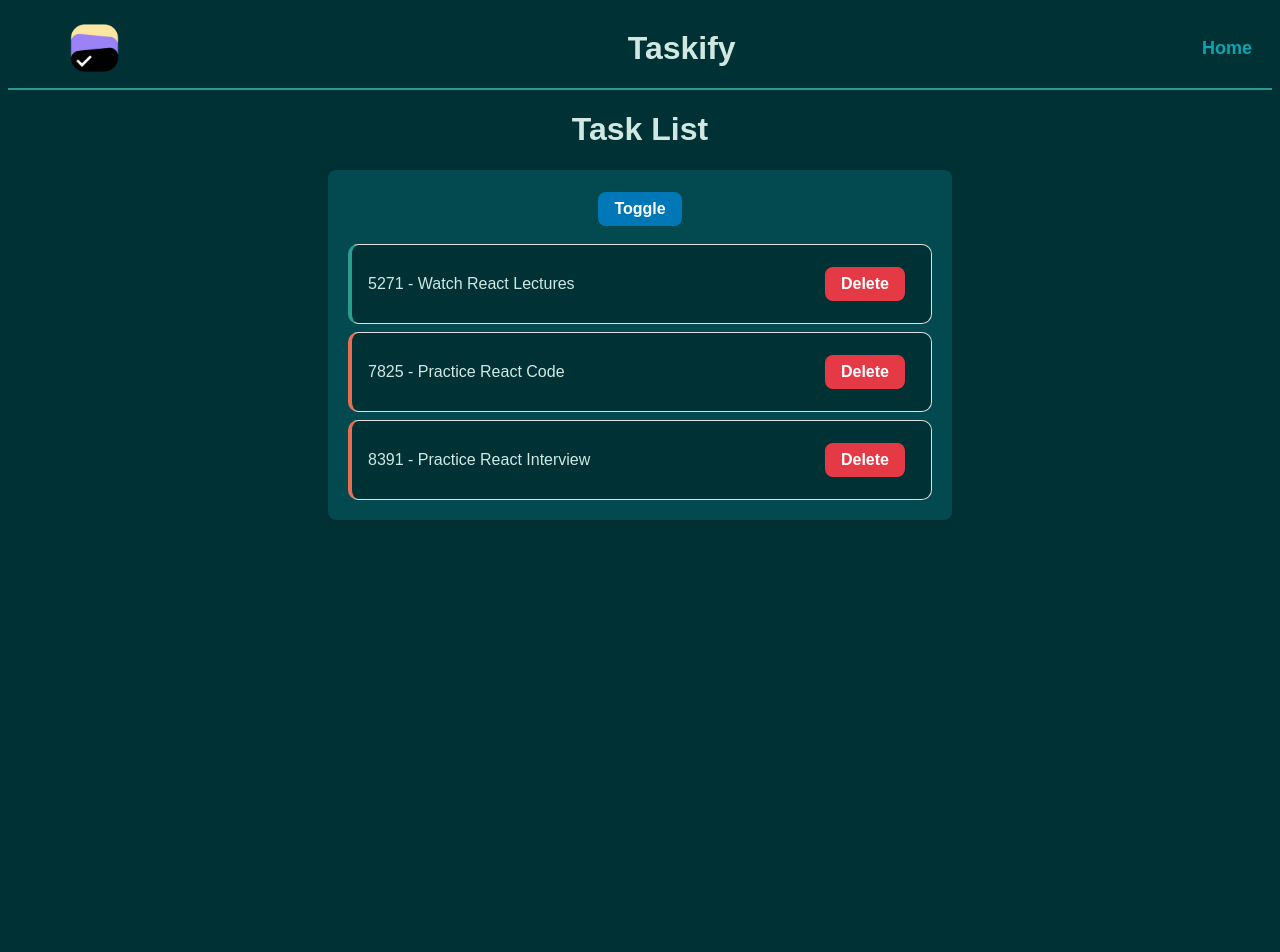
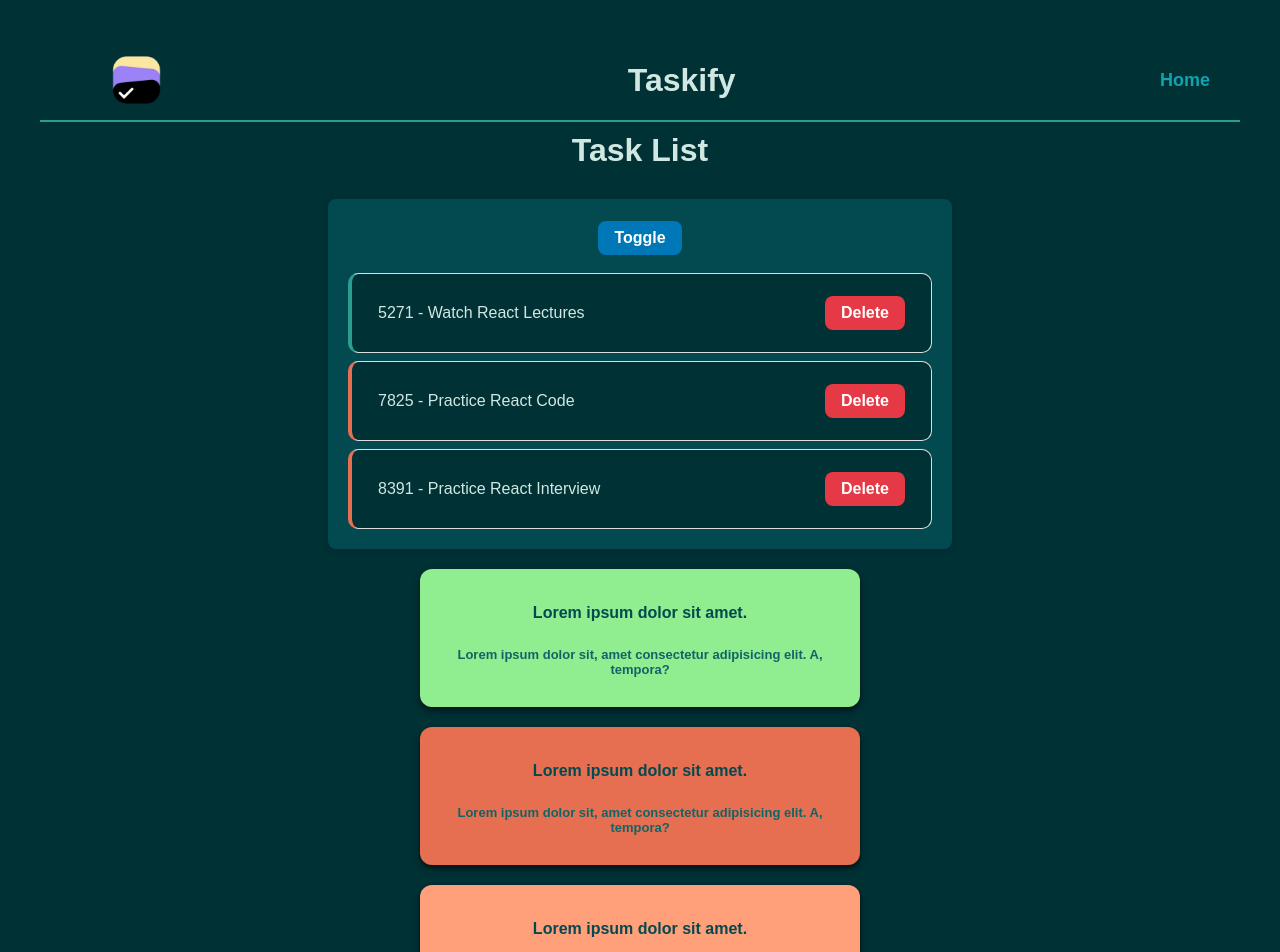
Before and after one commit to imkool47/Taskify, a React (Vite) app: page / in a window 1280 px wide. Shown: the top 952 px of the page. Before the commit the page ends 800 px from the top, so only its background shows below. Built offline with nearby package versions, Linux system fonts and the light colour scheme.

Commit message:
Added styled boxes with success, warning, and alert styles to TaskList and Improved the visual presentation of TaskList

```diff
--- a/src/App.css
+++ b/src/App.css
@@ -1,6 +1,11 @@
 .App {
   text-align: center;
 }
+
+/* body {
+  margin: 0px;
+  padding: 0px;
+} */
 
 button {
   padding: 8px 16px;
@@ -102,3 +107,45 @@ li:hover {
 .home-link:hover{
   color: #116466;
 }
+
+.box{
+  padding: 20px;
+  border-radius: 12px;
+  box-shadow: 0 4px 6px rgba(0, 0, 0, 0.5), 0 1px 3px rgba(0, 0, 0, 0.3);
+  max-width: 400px;
+  margin: 20px auto;
+  transition: transform 0.3s ease, box-shadow 0.3s ease;
+}
+
+.success {
+  background-color: lightgreen;
+}
+
+.warning {
+  background-color: #e76f51;
+}
+
+.alert {
+  background-color: lightsalmon;
+}
+
+.box:hover {
+  transform: translateY(-5px); /* Slight lift on hover */
+  box-shadow: 0 8px 12px rgba(236, 235, 235, 0.5), 0 3px 6px rgba(0, 0, 0, 0.3); /* Enhanced shadow on hover */
+}
+
+.title {
+  background: transparent;
+  color: #024950;
+  font-weight: bold;
+  margin: 5px;
+  text-align: center;
+}
+.description {
+  background: transparent;
+  font-size: small;
+  color: #116466;
+  font-weight: bold;
+  margin: 0;
+  text-align: center;
+}
--- a/src/components/TaskList.jsx
+++ b/src/components/TaskList.jsx
@@ -22,6 +22,18 @@ export const TaskList = () => {
             <TaskCard key={task.id} task={task} handleDelete={handleDelete}/>
         ))}
         </ul>
+        <div className="box success">
+          <p className="title">Lorem ipsum dolor sit amet.</p>
+          <p className="description">Lorem ipsum dolor sit, amet consectetur adipisicing elit. A, tempora?</p>
+        </div>
+        <div className="box warning">
+          <p className="title">Lorem ipsum dolor sit amet.</p>
+          <p className="description">Lorem ipsum dolor sit, amet consectetur adipisicing elit. A, tempora?</p>
+        </div>
+        <div className="box alert">
+          <p className="title">Lorem ipsum dolor sit amet.</p>
+          <p className="description">Lorem ipsum dolor sit, amet consectetur adipisicing elit. A, tempora?</p>
+        </div>
     </>
   )
 }
--- a/src/index.css
+++ b/src/index.css
@@ -2,6 +2,6 @@
   background-color: #003135;
   font-family: Arial, Helvetica, sans-serif;
   color: #D1E8E2;
-  /* margin: 0px; */
-  padding: 0px;
+  margin: 0px;
+  padding: 10px;
 }
```
